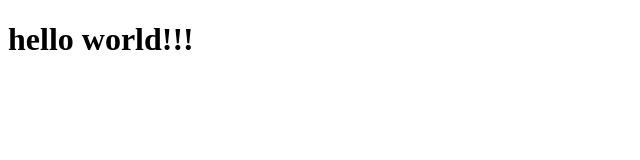
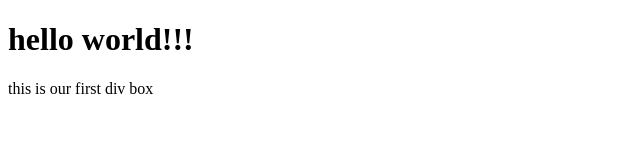
Before and after one commit to ayushkumar3585/demo-repo1, a plain HTML site: page index.html in a window 1280 px wide. Shown: the whole page, without its empty margins (0-640 px from the left). Drawn offline with Linux system fonts and the light colour scheme.

Commit message:
div box added
just for div box

```diff
--- a/index.html
+++ b/index.html
@@ -7,5 +7,7 @@
 </head>
 <body>
     <h1>hello world!!!</h1>
+
+    <div id="ak">this is our first div box</div>
 </body>
 </html>
```
